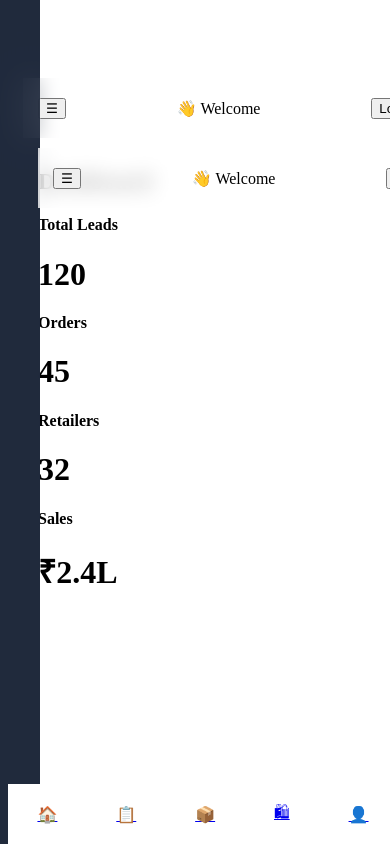
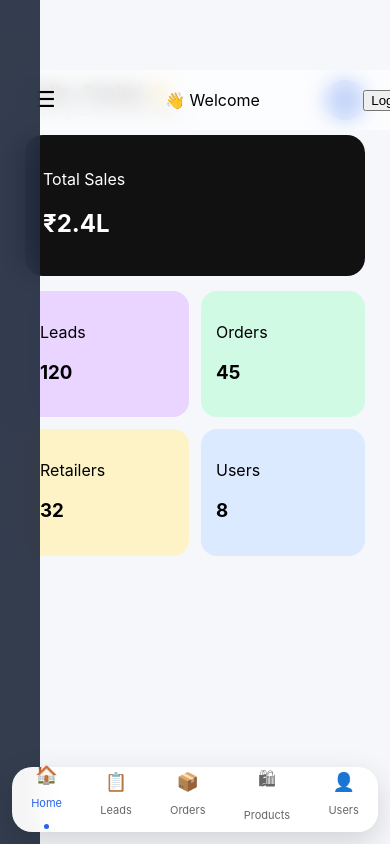
Before and after one commit to pankajkumarpatidar/leorder-frontend, a React (Vite) app: page / in a window 390 px wide. Built offline with nearby package versions, Linux system fonts and the light colour scheme; sample sign-in values are in the browser's storage.

Commit message:
UI fixed + dashboard responsive + nav fix

```diff
--- a/src/components/BottomNav.jsx
+++ b/src/components/BottomNav.jsx
@@ -1,14 +1,35 @@
-import { Link } from "react-router-dom";
+import { Link, useLocation } from "react-router-dom";
 
 export default function BottomNav() {
+  const { pathname } = useLocation();
+
   return (
     <div className="bottomNav">
 
-      <Link to="/">🏠</Link>
-      <Link to="/leads">📋</Link>
-      <Link to="/orders">📦</Link>
-      <Link to="/products">🛍</Link>
-      <Link to="/users">👤</Link>
+      <Link className={pathname === "/" ? "active" : ""} to="/">
+        <span>🏠</span>
+        <p>Home</p>
+      </Link>
+
+      <Link className={pathname === "/leads" ? "active" : ""} to="/leads">
+        <span>📋</span>
+        <p>Leads</p>
+      </Link>
+
+      <Link className={pathname === "/orders" ? "active" : ""} to="/orders">
+        <span>📦</span>
+        <p>Orders</p>
+      </Link>
+
+      <Link className={pathname === "/products" ? "active" : ""} to="/products">
+        <span>🛍</span>
+        <p>Products</p>
+      </Link>
+
+      <Link className={pathname === "/users" ? "active" : ""} to="/users">
+        <span>👤</span>
+        <p>Users</p>
+      </Link>
 
     </div>
   );
--- a/src/index.css
+++ b/src/index.css
@@ -1,88 +1,251 @@
-/* SIDEBAR */
+/* RESET */
+body {
+  margin: 0;
+  font-family: "Inter", sans-serif;
+  background: #f5f7fb;
+}
+
+/* ===== SIDEBAR ===== */
 .sidebar {
-  width: 260px;
+  width: 250px;
   height: 100vh;
   position: fixed;
   top: 0;
-  background: rgba(30,41,59,0.9);
+  left: -250px;
+
+  background: rgba(30, 41, 59, 0.9);
   backdrop-filter: blur(15px);
+
   padding: 20px;
   color: white;
   transition: 0.3s;
-}
-
-/* desktop always visible */
-.sidebar.desktop {
-  left: 0;
-}
-
-/* mobile hidden */
-.sidebar {
-  left: -260px;
+  z-index: 100;
 }
 
 .sidebar.open {
   left: 0;
 }
 
-/* NAV */
+/* desktop */
+.sidebar.desktop {
+  left: 0;
+}
+
+.sidebar h2 {
+  margin-bottom: 20px;
+}
+
 .sidebar nav {
   display: flex;
   flex-direction: column;
-  gap: 12px;
+  gap: 14px;
 }
 
-/* OVERLAY */
+.sidebar nav a {
+  color: #cbd5e1;
+  text-decoration: none;
+  padding: 10px;
+  border-radius: 10px;
+  transition: 0.2s;
+}
+
+.sidebar nav a:hover {
+  background: rgba(255,255,255,0.1);
+  color: white;
+}
+
+/* ===== OVERLAY ===== */
 .overlay {
   position: fixed;
   width: 100%;
   height: 100%;
-  background: rgba(0,0,0,0.3);
+  background: rgba(0,0,0,0.4);
+  z-index: 90;
 }
 
-/* TOPBAR */
+/* ===== TOPBAR ===== */
 .topbar {
   height: 60px;
   position: fixed;
   width: 100%;
+
   background: rgba(255,255,255,0.7);
   backdrop-filter: blur(10px);
+
   display: flex;
   justify-content: space-between;
   align-items: center;
+
   padding: 0 15px;
+  z-index: 80;
 }
 
-/* MAIN */
+.menuBtn {
+  font-size: 22px;
+  background: none;
+  border: none;
+}
+
+/* ===== MAIN ===== */
 .main {
   padding-top: 70px;
   padding-left: 15px;
+  padding-right: 15px;
 }
 
-/* DESKTOP */
+/* desktop spacing */
 @media(min-width:768px){
   .main {
-    margin-left: 260px;
+    margin-left: 250px;
   }
 }
 
-/* MOBILE */
+/* ===== CONTENT ===== */
+.content {
+  max-width: 1100px;
+  margin: auto;
+}
+
+/* ===== GLASS CARD ===== */
+.card {
+  background: rgba(255,255,255,0.8);
+  backdrop-filter: blur(12px);
+  border-radius: 18px;
+  padding: 18px;
+  box-shadow: 0 8px 20px rgba(0,0,0,0.08);
+}
+
+/* ===== DASHBOARD APP UI ===== */
+.appContainer {
+  padding: 10px;
+}
+
+/* HEADER */
+.header {
+  display: flex;
+  justify-content: space-between;
+  align-items: center;
+}
+
+.header h3 {
+  margin: 0;
+}
+
+.header p {
+  margin: 0;
+  font-size: 12px;
+  color: #666;
+}
+
+/* AVATAR */
+.avatar {
+  width: 40px;
+  height: 40px;
+  border-radius: 50%;
+  background: #2563eb;
+  color: white;
+  display: flex;
+  align-items: center;
+  justify-content: center;
+}
+
+/* MAIN BLACK CARD */
+.highlightCard {
+  margin-top: 15px;
+  padding: 18px;
+  border-radius: 18px;
+  background: #111;
+  color: white;
+}
+
+/* GRID */
+.cards {
+  margin-top: 15px;
+  display: grid;
+  grid-template-columns: 1fr 1fr;
+  gap: 12px;
+}
+
+/* SMALL CARD */
+.cardItem {
+  padding: 15px;
+  border-radius: 16px;
+}
+
+/* COLORS */
+.purple { background: #e9d5ff; }
+.green { background: #d1fae5; }
+.yellow { background: #fef3c7; }
+.blue { background: #dbeafe; }
+
+/* ===== BOTTOM NAV ===== */
+.bottomNav {
+  position: fixed;
+  bottom: 12px;
+  left: 12px;
+  right: 12px;
+  height: 65px;
+
+  background: rgba(255,255,255,0.95);
+  backdrop-filter: blur(12px);
+
+  border-radius: 20px;
+
+  display: flex;
+  justify-content: space-around;
+  align-items: center;
+
+  box-shadow: 0 10px 30px rgba(0,0,0,0.15);
+
+  z-index: 200;
+}
+
+.bottomNav a {
+  text-decoration: none;
+  color: #666;
+  display: flex;
+  flex-direction: column;
+  align-items: center;
+  font-size: 11px;
+}
+
+.bottomNav span {
+  font-size: 18px;
+}
+
+/* ACTIVE */
+.bottomNav a.active {
+  color: #2563eb;
+  transform: translateY(-3px);
+}
+
+.bottomNav a.active::after {
+  content: "";
+  width: 5px;
+  height: 5px;
+  background: #2563eb;
+  border-radius: 50%;
+  margin-top: 3px;
+}
+
+/* ===== MOBILE ===== */
 @media(max-width:768px){
 
   .main {
     margin-left: 0;
-    padding-bottom: 70px;
-  }
-
-  .bottomNav {
-    position: fixed;
-    bottom: 0;
-    width: 100%;
-    height: 60px;
-    background: white;
-    display: flex;
-    justify-content: space-around;
-    align-items: center;
+    padding-bottom: 80px;
   }
 
 }
+
+/* ===== DESKTOP ===== */
+@media(min-width:768px){
+
+  .bottomNav {
+    display: none;
+  }
+
+  .menuBtn {
+    display: none;
+  }
+}
--- a/src/pages/Dashboard.jsx
+++ b/src/pages/Dashboard.jsx
@@ -1,35 +1,48 @@
-import Layout from "../components/Layout";
-
 export default function Dashboard() {
   return (
-    <Layout>
+    <div className="appContainer">
 
-      <h2>Dashboard</h2>
-
-      <div className="grid">
-
-        <div className="card">
-          <h4>Total Leads</h4>
-          <h1>120</h1>
+      {/* HEADER */}
+      <div className="header">
+        <div>
+          <h3>Hello, Pankaj 👋</h3>
+          <p>Check your business report</p>
         </div>
 
-        <div className="card">
-          <h4>Orders</h4>
-          <h1>45</h1>
+        <div className="avatar">P</div>
+      </div>
+
+      {/* MAIN CARD */}
+      <div className="highlightCard">
+        <p>Total Sales</p>
+        <h2>₹2.4L</h2>
+      </div>
+
+      {/* SMALL CARDS */}
+      <div className="cards">
+
+        <div className="cardItem purple">
+          <p>Leads</p>
+          <h3>120</h3>
         </div>
 
-        <div className="card">
-          <h4>Retailers</h4>
-          <h1>32</h1>
+        <div className="cardItem green">
+          <p>Orders</p>
+          <h3>45</h3>
         </div>
 
-        <div className="card">
-          <h4>Sales</h4>
-          <h1>₹2.4L</h1>
+        <div className="cardItem yellow">
+          <p>Retailers</p>
+          <h3>32</h3>
+        </div>
+
+        <div className="cardItem blue">
+          <p>Users</p>
+          <h3>8</h3>
         </div>
 
       </div>
 
-    </Layout>
+    </div>
   );
 }
```
